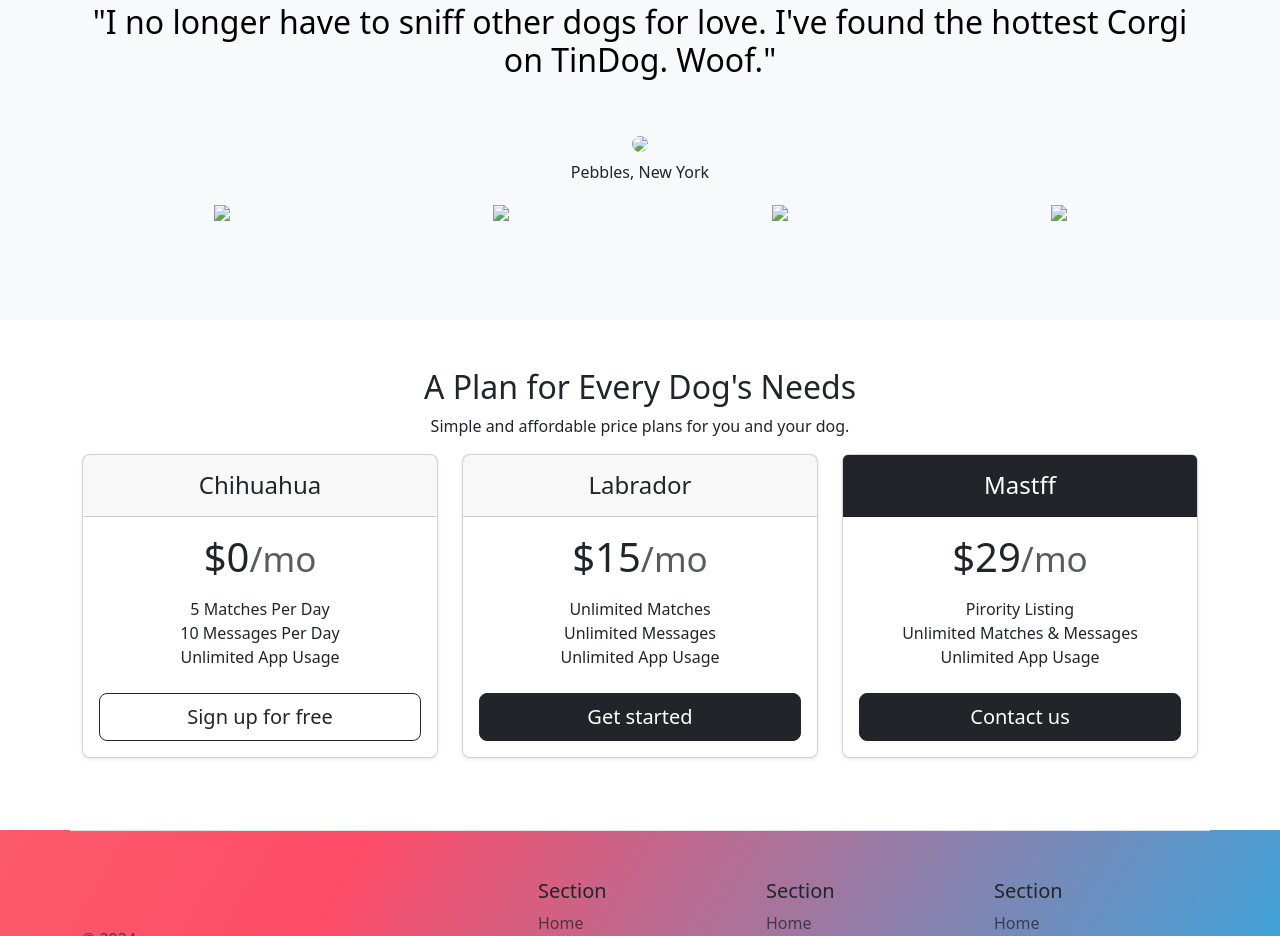
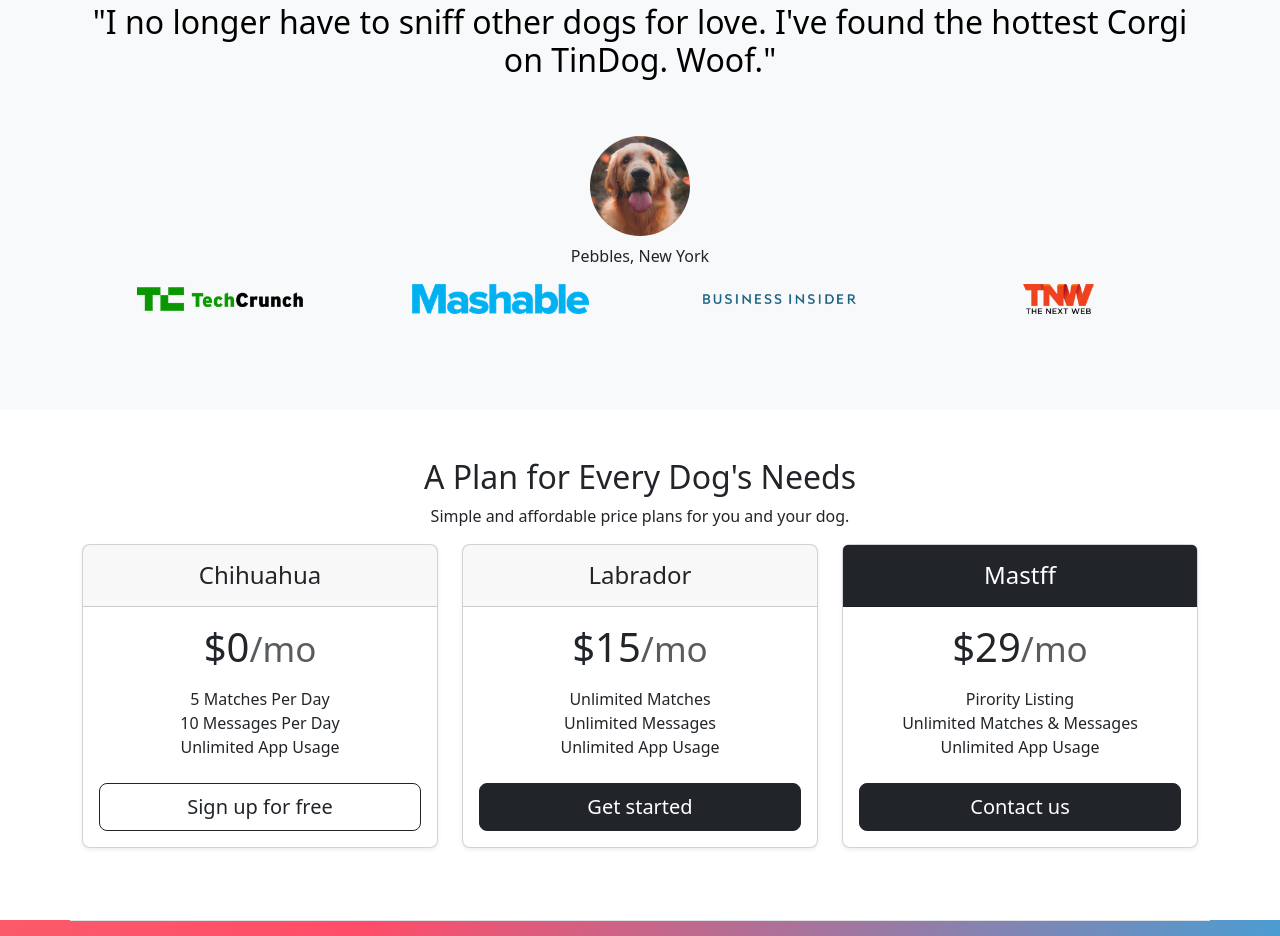
Before and after one commit to Auroratinker/TinDog, a plain HTML site: page index.html in a window 1280 px wide. Shown: the part 1220-2156 px from the top of the page. Drawn offline with nearby package versions, Linux system fonts and the light colour scheme; files that its build step writes are made by us from their sources.

Commit message:
Fixed wrong paths due to lack of outer folder

```diff
--- a/index.html
+++ b/index.html
@@ -164,7 +164,7 @@
         <div class="container py-5">
           <h2 class="text-body-emphasis">"I no longer have to sniff other dogs for love. I've found the hottest Corgi on TinDog. Woof."
             </h2>
-            <img class="mt-5 mb-2 profile-img"src="images/dog-img.jpg" height="100px">
+            <img class="mt-5 mb-2 profile-img"src="dog-img.jpg" height="100px">
             <p>Pebbles, New York</p>
             <div class="container">
               <div class="row">
@@ -172,19 +172,19 @@
 
 
                 <div class="col-sm-12 col-lg-3" >
-                  <img height="30px" src="./images/techcrunch.png">
+                  <img height="30px" src="techcrunch.png">
                 </div>
 
                 <div class="col-sm-12 col-lg-3">
-                  <img height="30px"  src="./images/mashable.png">
+                  <img height="30px"  src="mashable.png">
                 </div>
 
                 <div class="col-sm-12 col-lg-3">
-                  <img height="30px" src="./images/bizinsider.png">
+                  <img height="30px" src="bizinsider.png">
                 </div>
 
                 <div class="col-sm-12 col-lg-3">
-                  <img height="30px"  src="./images/tnw.png">
+                  <img height="30px"  src="tnw.png">
                 </div>
               </div>
 
```
